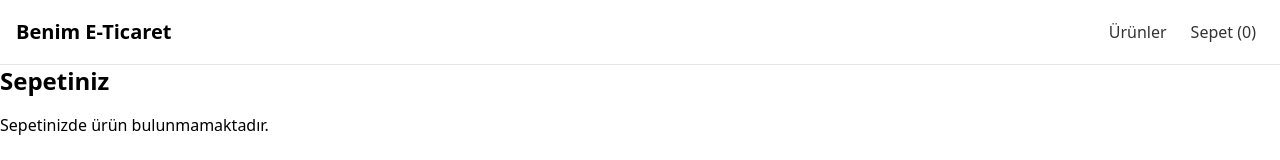
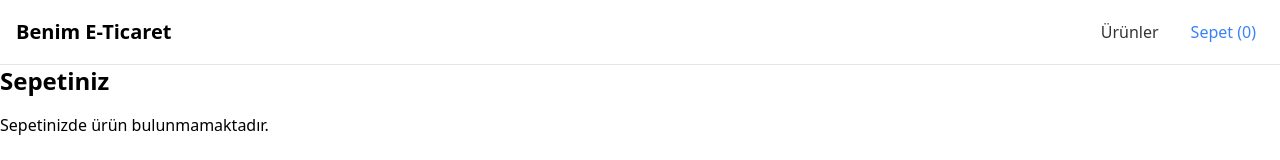
Before and after one commit to eminbasbayan/2024-4-react-bootcamp, a React (Vite) app: page /sepet in a window 1280 px wide. Shown: the top 160 px of the page. Built offline with nearby package versions, Linux system fonts and the light colour scheme.

Commit message:
NavLink component

```diff
--- a/src/components/Header/Header.jsx
+++ b/src/components/Header/Header.jsx
@@ -1,4 +1,4 @@
-import { Link, useNavigate } from 'react-router-dom';
+import { Link, NavLink, useNavigate } from 'react-router-dom';
 import { useCart } from '../../context/CartContext';
 
 import './Header.css';
@@ -17,19 +17,26 @@ const Header = () => {
           </Link>
 
           <div className="flex items-center gap-6">
-            <a
-              href="/"
-              className="nav-link"
-              onClick={(e) => {
-                e.preventDefault();
-                navigate('/');
-              }}
+            <NavLink
+              to="/"
+              className={({ isActive }) =>
+                isActive
+                  ? 'nav-link cart-link text-blue-500'
+                  : 'nav-link cart-link'
+              }
             >
               Ürünler
-            </a>
-            <Link to="/sepet" className="nav-link cart-link">
+            </NavLink>
+            <NavLink
+              to="/sepet"
+              className={({ isActive }) =>
+                isActive
+                  ? 'nav-link cart-link text-blue-500'
+                  : 'nav-link cart-link'
+              }
+            >
               Sepet ({sepetUrunSayisi})
-            </Link>
+            </NavLink>
           </div>
         </nav>
       </div>
```
